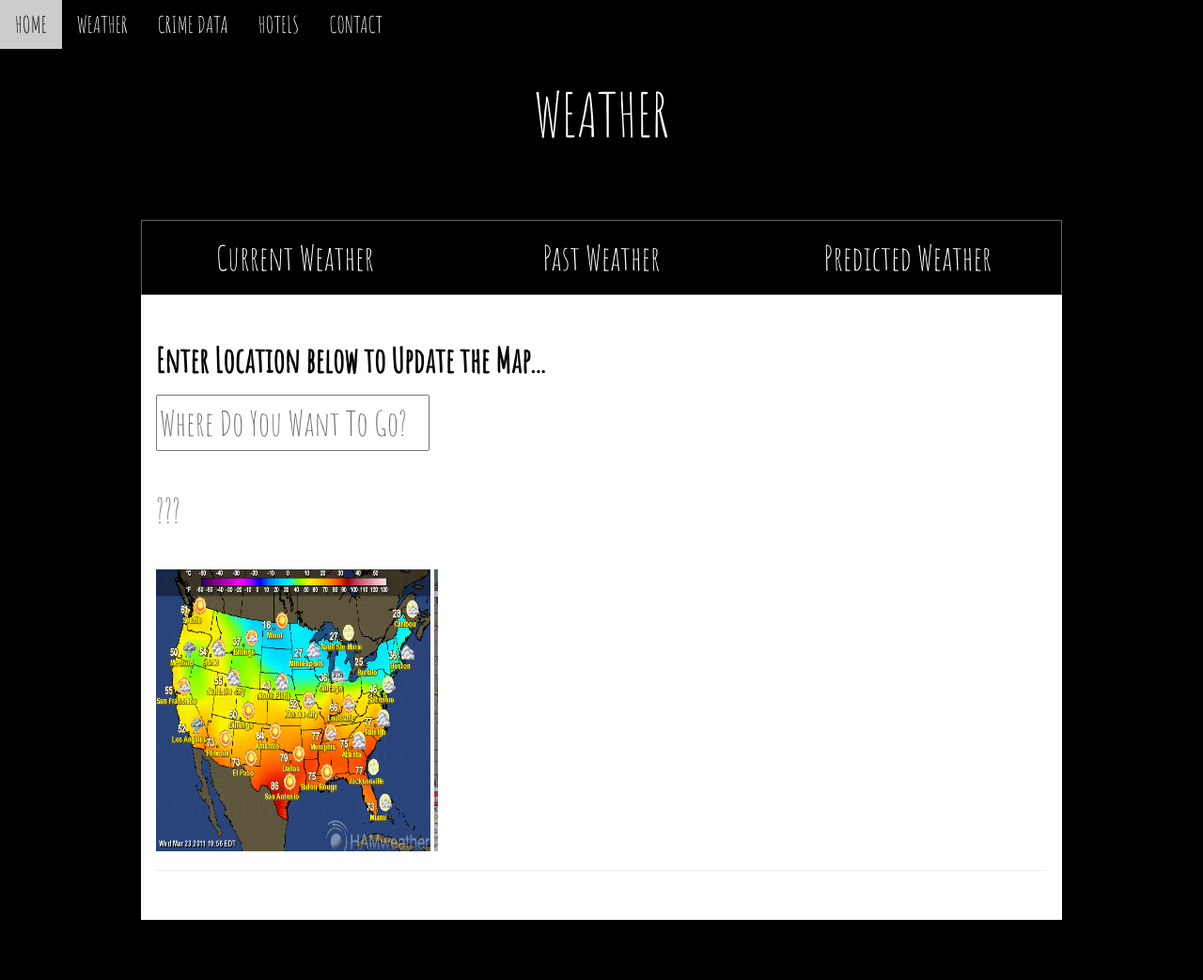
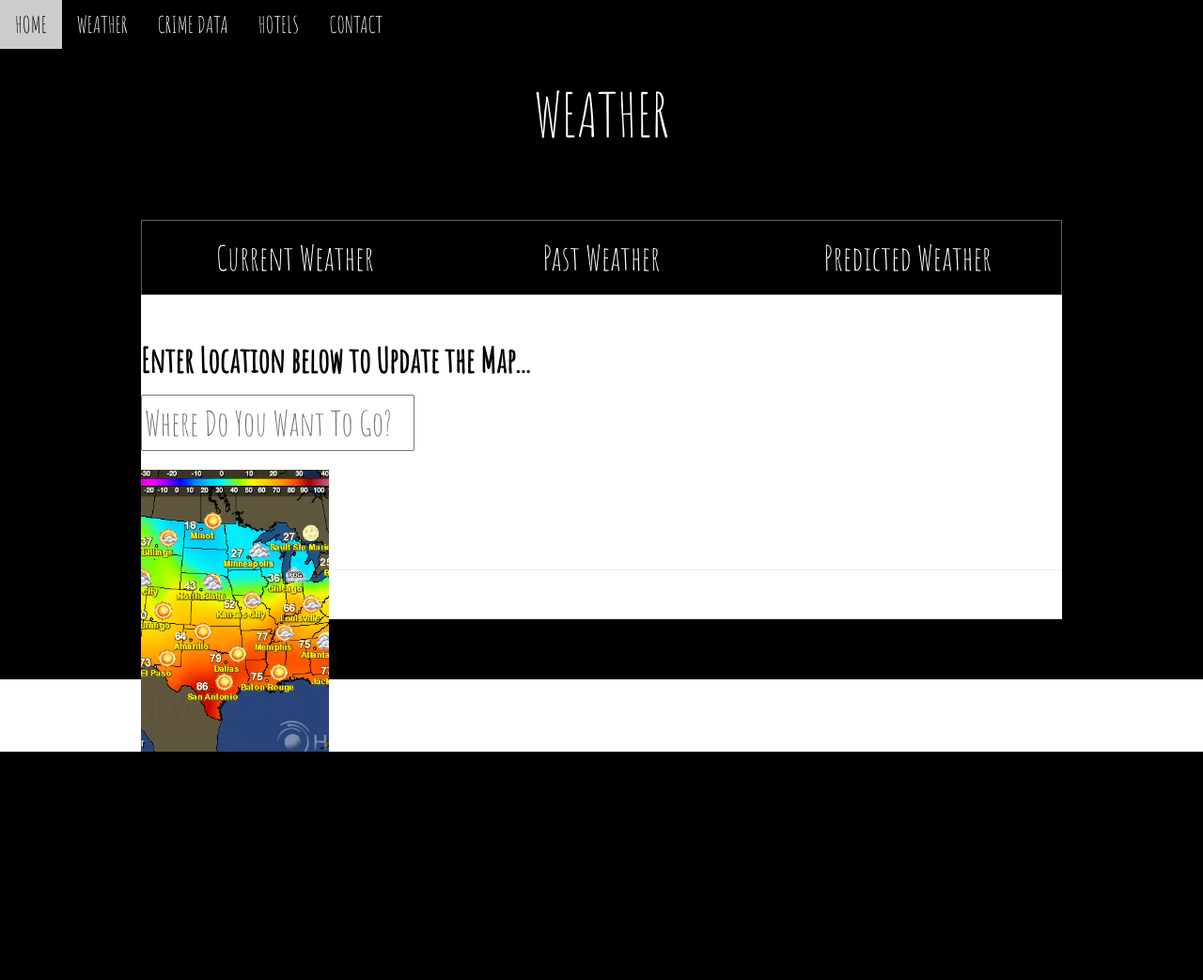
Before and after one commit to totopi/Travel-Informers, a Flask app: template templates/weather.html in a window 1280 px wide. Shown: the whole page at 94% size. After the commit the page ends 800 px from the top, so only its background shows below. Run offline with Flask 2, Linux system fonts and the light colour scheme; the template is opened without the code that fills it, so the values that code supplies are empty; parts of the project's set-up code (start-up, migrations or seed data) failed here and were passed over; some libraries are stand-ins or nearby versions.

Commit message:
More eyes means more bugs squashed!

```diff
--- a/app.py
+++ b/app.py
@@ -62,10 +62,7 @@ def give_them_graphs(city_name, month, x):
         },
         'yaxis': {
             'title': f'{foo}'
-        },
-        'autosize': True,
-        'plot_bgcolor': '#f1f1f1',
-        'paper_bgcolor': '#f1f1f1'
+        }
     }
     scatter_layout = {
         'title': f'{foo} vs Number of Airport Delays',
@@ -74,16 +71,11 @@ def give_them_graphs(city_name, month, x):
         },
         'yaxis': {
             'title': 'Number of Airport Delays'
-        },
-        'autosize': True,
-        'plot_bgcolor': '#f1f1f1',
-        'paper_bgcolor': '#f1f1f1'
+        }
     }
     pie_layout = {
         'title': f'Frequency of Weather Conditions in {city_name}',
-        'autosize': True,
-        'plot_bgcolor': '#f1f1f1',
-        'paper_bgcolor': '#f1f1f1'
+        'autosize': True
     }
     traces.append(time_layout)
     traces.append(scatter_layout)
@@ -91,16 +83,6 @@ def give_them_graphs(city_name, month, x):
     return jsonify(traces)
 
 # Let's get some cool picture URLs thanks to Corey Clippinger!
-# @app.route("/city_pics/<city>")
-# def get_pic_urls(city):
-#     # queries the pic urls json file and returns a random sampling of them
-#     #
-#     # No guarenttees for trying to get more than 6 pics, so dont' change the random sample selection!!!
-#     with open('static/data/city_pics_urls.json', 'r') as f:
-#         data = json.loads(f.read())
-#         city_urls = data[city]
-#         return jsonify(random.sample(list(city_urls),6))
-
 @app.route("/pic_collage.html")
 def pic_collage():
     return render_template("pic_collage.html")
--- a/sqls.py
+++ b/sqls.py
@@ -19,7 +19,7 @@ pymysql.install_as_MySQLdb()
 # Create the engine, oh no don't steal all of our SQLs please!
 engine = create_engine('mysql://nzc05xl12rgoh7ei:v1h64j9hgv2ky4g1@s3lkt7lynu0uthj8.cbetxkdyhwsb.us-east-1.rds.amazonaws.com:3306/x5t20wxo8nmqqxfz')
 
-# Other things that must be done becaues they must be done.  Reminds me of working in Japan
+# Other things that must be done because they must be done.
 Base = automap_base()
 Base.prepare(engine, reflect=True)
 session = Session(engine)
@@ -31,7 +31,7 @@ Min_temp = Base.classes.daily_min_temps
 
 temp_list = [Avg_temp, Max_temp, Min_temp]
 
-# Function to get the data needed to populate a Leaflet map, but probably we won't use it in the final product
+# Function to get the data needed to populate a Leaflet map, used in the final product to populate select lists!  Excitement!
 def city_data():
     city_list = []
     for row in session.query(City_attributes.city, City_attributes.country, City_attributes.abbr, City_attributes.latitude, City_attributes.longitude).all():
--- a/static/css/style.css
+++ b/static/css/style.css
@@ -36,12 +36,18 @@ select {
 }
 img {
     max-height: 300px;
-    max-width: 300px;
+    max-width: 200px;
+    object-fit: cover;
+    position: absolute;
+    bottom:0px;
 }
-.w3card {
-    width:300px;
+.w3-cell {
+    width:200px;
 }
 
+.w3-container {
+    padding: 0px;
+}
 .w3-button {
     white-space: nowrap;
 }
--- a/static/js/script.js
+++ b/static/js/script.js
@@ -59,6 +59,8 @@ function initGraphs() {
         // Third Plot
         Plotly.react("third_graph", json[2], json[5]);
     });
+
+    // It took far too long to get this stuff to cooperate, I'm sure there's a better way, but thanks for the code Corey!
     d3.json('/city_pics/Portland', function (err, urlData) {
         if (err) throw err;
         let picSpots = d3.select('#collage').selectAll('li')
@@ -68,7 +70,7 @@ function initGraphs() {
                         .classed('w3-container', true)
                         .classed('w3-cell', true)
                         .html(function(d){
-                            return `<img src="${d}" class="w3-image">`
+                            return `<img src="${d}">`
                         })
     });
 }
@@ -87,7 +89,7 @@ function renderPics(city){
                 .append('div')
                 .classed('w3-container', true)
                 .classed('w3-cell', true)
-                .html(d => `<img src="${d}" class="w3-image">`)
+                .html(d => `<img src="${d}">`)
 
     });
 };
```
Also changed, not shown: templates/index.html (+10 -9 lines).
